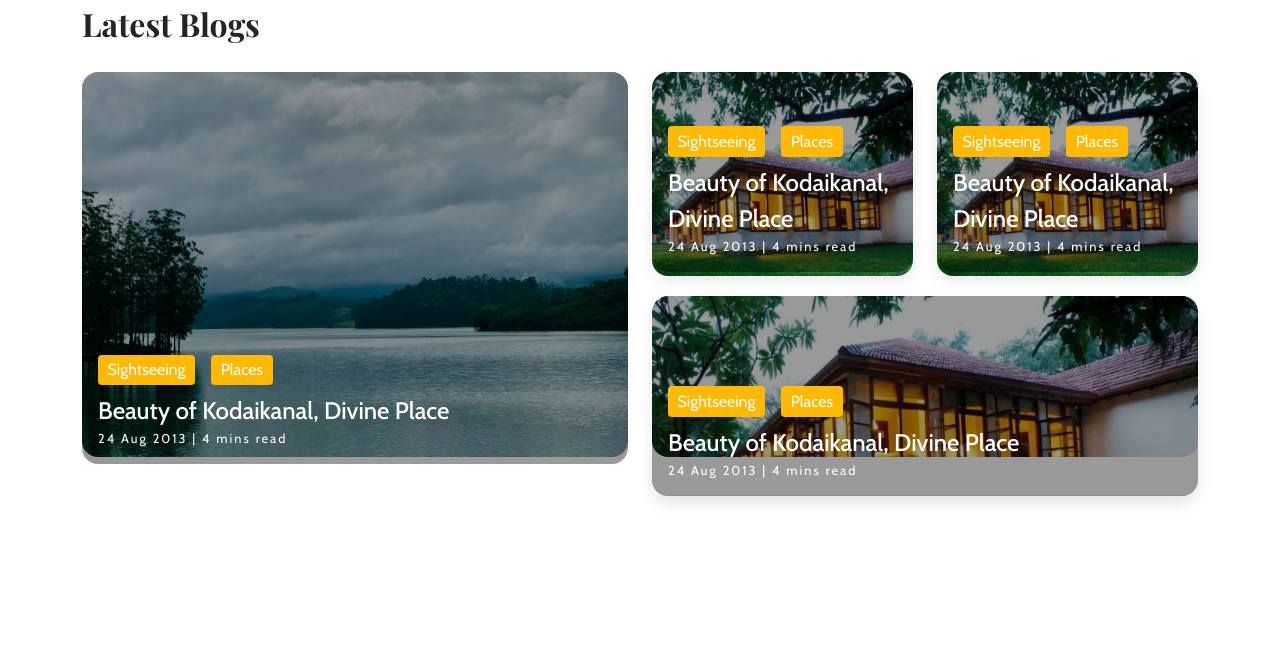
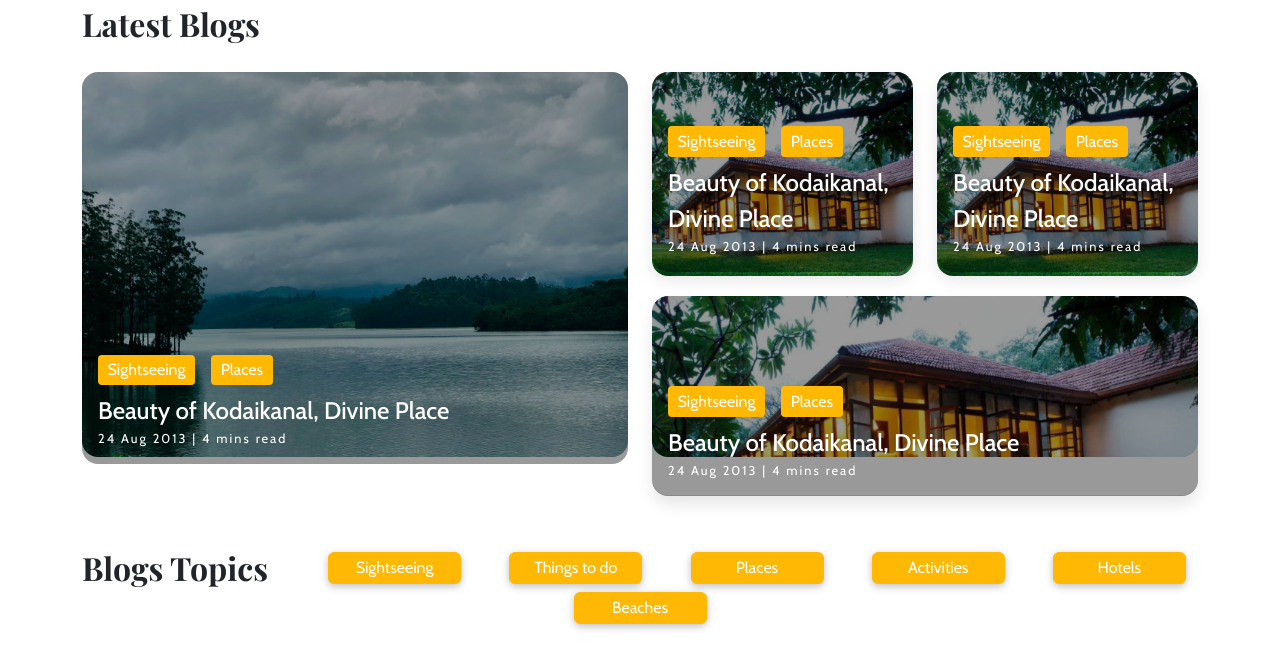
Before and after one commit to ramanujamgond/header-widget, a Next.js app: page /sections/LatestBlog in a window 1280 px wide. Shown: the top 668 px of the page. Built offline with nearby package versions, Linux system fonts and the light colour scheme; a web font is replaced by a local one.

Commit message:
Designed the component for blog topic section

```diff
--- a/assets/scss/_latestblog.scss
+++ b/assets/scss/_latestblog.scss
@@ -36,3 +36,27 @@
         letter-spacing: 2px;
     }
 }
+
+.w-200 {
+    min-width: 210px;
+}
+.blog-topic-wrapper {
+    display: flex;
+    align-items: center;
+    justify-content: center;
+    width: 100%;
+    height: 100%;
+    .blog-topic-text {
+        display: inline-block;
+        color: $primary-color;
+        text-align: center;
+        border-radius: $border-radius4px;
+        border: 1px solid $primary-color;
+        @include primary-btn( $primary-color, $primary-hover);
+        padding: 0.2rem 0.5rem;
+        min-width: 133px;
+        &:hover {
+            border: 1px solid $primary-hover;
+        }
+    }
+}
--- a/pages/sections/LatestBlog.js
+++ b/pages/sections/LatestBlog.js
@@ -8,7 +8,7 @@ import BlogPost3 from '../../assets/images/blog-post3.png';
 const LatestBlog = () => {
     return (
         <>
-            <section className="mb-5 pb-5">
+            <section className="mb-4 pb-4">
                 <div className="container">
                     <div className="row">
                         <div className="col-md-12">
@@ -81,6 +81,42 @@ const LatestBlog = () => {
                             </div>
                         </div>
                     </div>
+
+                    <div className="row my-5">
+                        <div className="col">
+                            <div className="latest-blog-heading w-200">Blogs Topics</div>
+                        </div>
+                        <div className="col">
+                            <div className="blog-topic-wrapper">
+                                <span className="blog-topic-text">Sightseeing</span>
+                            </div>
+                        </div>
+                        <div className="col">
+                            <div className="blog-topic-wrapper">
+                                <span className="blog-topic-text">Things to do</span>
+                            </div>
+                        </div>
+                        <div className="col">
+                            <div className="blog-topic-wrapper">
+                                <span className="blog-topic-text">Places</span>
+                            </div>
+                        </div>
+                        <div className="col">
+                            <div className="blog-topic-wrapper">
+                                <span className="blog-topic-text">Activities</span>
+                            </div>
+                        </div>
+                        <div className="col">
+                            <div className="blog-topic-wrapper">
+                                <span className="blog-topic-text">Hotels</span>
+                            </div>
+                        </div>
+                        <div className="col">
+                            <div className="blog-topic-wrapper">
+                                <span className="blog-topic-text">Beaches</span>
+                            </div>
+                        </div>
+                    </div>
                 </div>
             </section>
         </>
```
